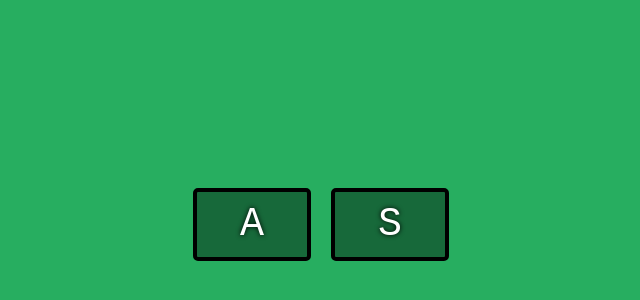
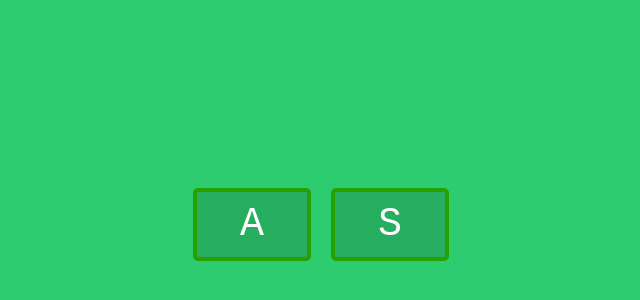
Before and after one commit to roo-shy/test, a plain HTML site: page transition/index-transition.html in a window 1280 px wide. Shown: the part 176-476 px from the top of the page, without its empty margins (319-959 px from the left). Drawn offline with Linux system fonts and the light colour scheme.

Commit message:
Modifying some CSS

```diff
--- a/transition/style.css
+++ b/transition/style.css
@@ -1,6 +1,6 @@
 html {
   font-size: 10px;
-  background: #27ae60;
+  background: #2ecc71;
   background-size: cover;
 }
 body,html {
@@ -18,7 +18,7 @@ body,html {
 }
 
 .key {
-  border: .4rem solid black;
+  border: .4rem solid #27a000;
   border-radius: .5rem;
   margin: 1rem;
   font-size: 1.5rem;
@@ -27,8 +27,8 @@ body,html {
   width: 10rem;
   text-align: center;
   color: white;
-  background: rgba(0,0,0,0.4);
-  text-shadow: 0 0 .5rem black;
+  background: #27ae60;
+  text-shadow: 0 0 .5rem #27ae60;
 }
 
 kbd {
```
